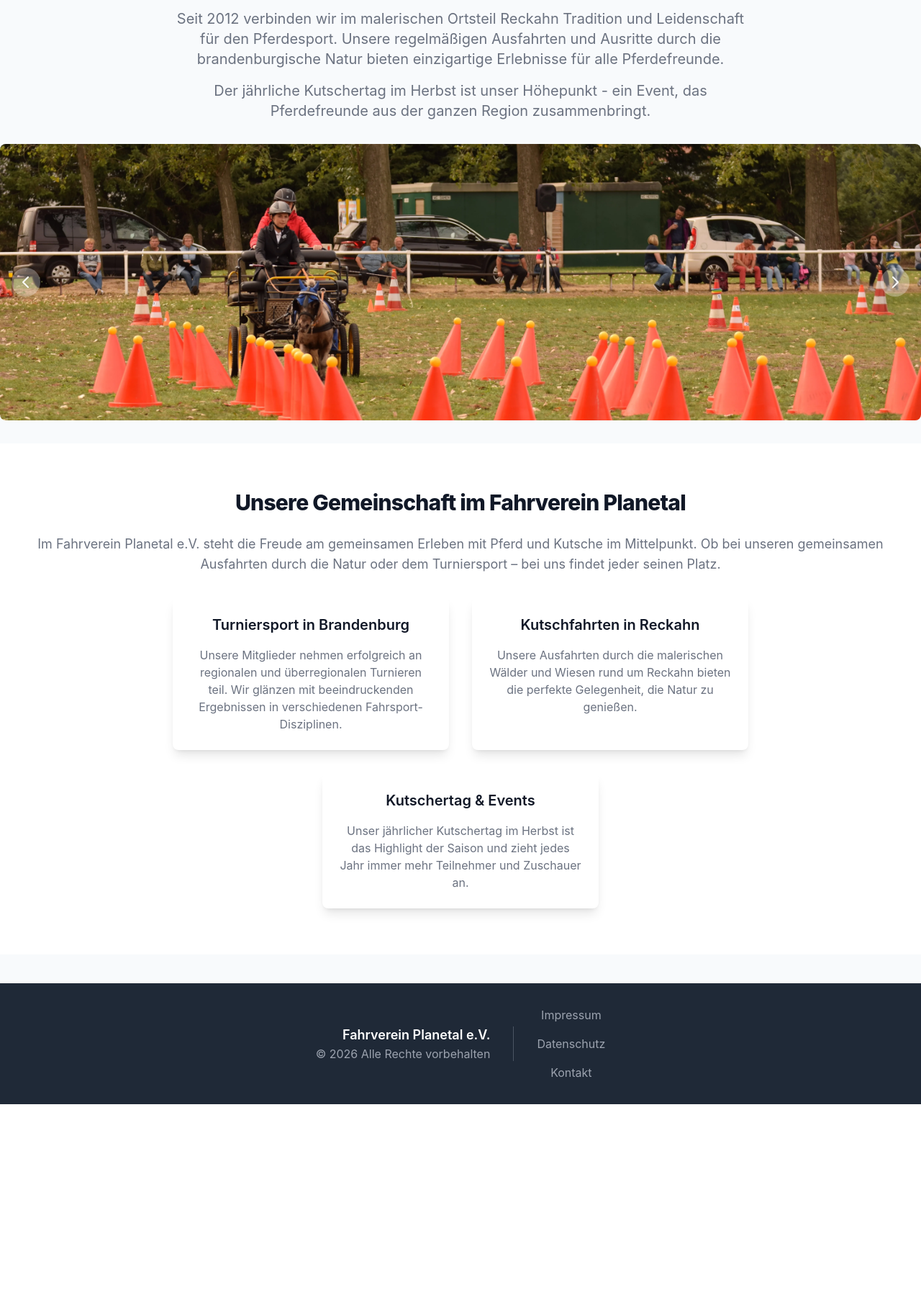
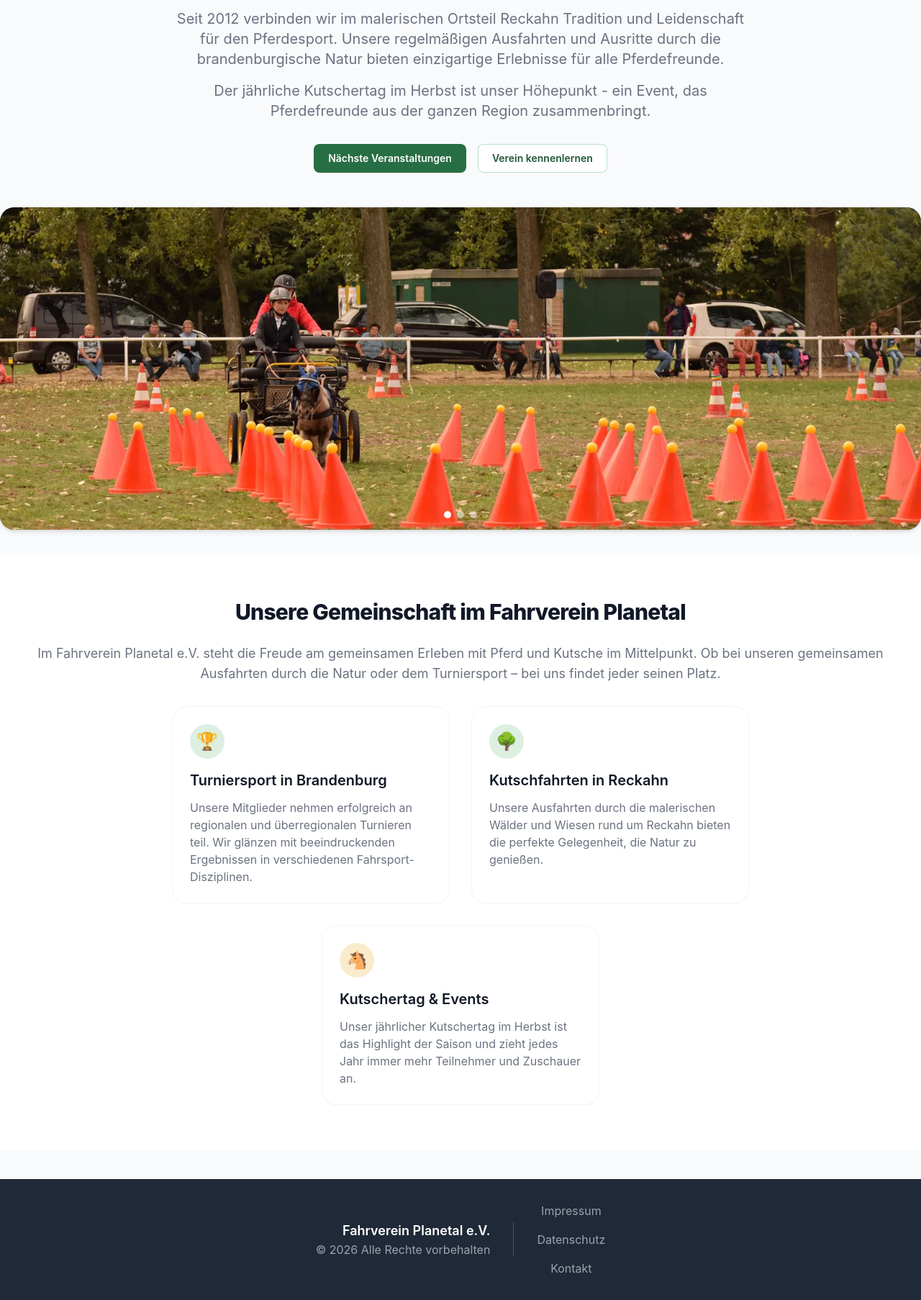
Before and after one commit to FischLord/flask-verein, a Flask app: page / in a window 1280 px wide. Shown: the part 284-2090 px from the top of the page at 72% size. Before the commit the page ends 1818 px from the top, so only its background shows below. Run offline with Flask 3, Linux system fonts and the light colour scheme; data that the repository does not hold is empty.

Commit message:
fix(startseite): Slider-Bug behoben + Hero-CTA + Bildoptimierung
- Slider-Bug ('Bild 1 auf Bild 3 komische Bewegung'): Flowbite-3-Slide-
  Translate-Carousel durch eigenen Cross-Fade-Slider (slider.js) ersetzt.
  Opacity-Fade statt translate -> kein 200%-Sweep des dritten Slides mehr.
  Inkl. Autoplay, Pause bei Hover/Fokus, Prev/Next, Dots, Tastatur,
  prefers-reduced-motion, A11y (aria-hidden/role/labels).
- Hero-Bilder von 6000x4000/1,8MB auf 1600x1067 reskaliert: gesamt
  ~3,5MB -> ~630KB (-82%). width/height gesetzt (CLS), erstes Bild
  loading=eager + fetchpriority=high (LCP), Rest lazy.
- Hero-CTA ergaenzt (fehlte komplett): 'Naechste Veranstaltungen' +
  'Verein kennenlernen' mit neuen .btn-primary/.btn-secondary.
- Community-Karten auf .card-hover + Markenfarben/Icons (spielerisch).

```diff
--- a/app/templates/index.html
+++ b/app/templates/index.html
@@ -16,6 +16,14 @@
                     Der jährliche Kutschertag im Herbst ist unser Höhepunkt - ein Event, das Pferdefreunde aus der ganzen Region zusammenbringt.
                 </p>
             </div>
+            <div class="flex flex-wrap justify-center gap-4 mb-12">
+                <a href="{{ url_for('main.veranstaltungen') }}" class="btn-primary">
+                    Nächste Veranstaltungen
+                </a>
+                <a href="{{ url_for('main.verein') }}" class="btn-secondary">
+                    Verein kennenlernen
+                </a>
+            </div>
         </div>
     {% else %}
         <div class="py-8 px-4 mx-auto max-w-screen-xl text-center lg:py-16 lg:px-12">
@@ -28,48 +36,63 @@
         </div>
     {% endif %}
 
-    <div id="promo-carousel" class="relative w-full mb-8" data-carousel="static">
-        <!-- Carousel wrapper -->
-        <div class="relative h-56 overflow-hidden rounded-lg md:h-96">
-            <!-- Slide 1 -->
-            <div class="hidden duration-700 ease-in-out" data-carousel-item>
+    <div id="promo-slider" class="relative w-full mb-8 group"
+         data-slider data-slide-interval="6000"
+         tabindex="0" role="region" aria-roledescription="Bildergalerie"
+         aria-label="Eindruecke aus dem Vereinsleben">
+      <!-- Slides (Cross-Fade ueber Opacity, kein Translate-Bug) -->
+      <div class="relative h-64 sm:h-80 md:h-96 lg:h-[28rem] overflow-hidden rounded-2xl shadow-md bg-brand-900">
+        <figure class="absolute inset-0 transition-opacity duration-700 ease-in-out opacity-0"
+                data-slide aria-hidden="true">
           <img src="{{ url_for('static', filename='promo1.webp') }}"
-                     class="absolute block w-full h-full object-cover"
+               class="w-full h-full object-cover"
+               width="1600" height="1067"
                alt="Kutschfahrt durch die malerische Landschaft von Reckahn"
-                     loading="lazy">
-            </div>
-            <!-- Slide 2 -->
-            <div class="hidden duration-700 ease-in-out" data-carousel-item>
+               loading="eager" fetchpriority="high">
+        </figure>
+        <figure class="absolute inset-0 transition-opacity duration-700 ease-in-out opacity-0"
+                data-slide aria-hidden="true">
           <img src="{{ url_for('static', filename='promo2.webp') }}"
-                     class="absolute block w-full h-full object-cover"
+               class="w-full h-full object-cover"
+               width="1600" height="1067"
                alt="Pferdesport und Kutschenfahren im Fahrverein Planetal"
                loading="lazy">
+        </figure>
+        <figure class="absolute inset-0 transition-opacity duration-700 ease-in-out opacity-0"
+                data-slide aria-hidden="true">
+          <img src="{{ url_for('static', filename='promo3.webp') }}"
+               class="w-full h-full object-cover"
+               width="1600" height="1067"
+               alt="Jaehrlicher Kutschertag im Fahrverein Planetal"
+               loading="lazy">
+        </figure>
       </div>
-            <!-- Slide 3 -->
-            <div class="hidden duration-700 ease-in-out" data-carousel-item>
-                <img src="{{ url_for('static', filename='promo3.webp') }}"
-                     class="absolute block w-full h-full object-cover"
-                     alt="Jährlicher Kutschertag im Fahrverein Planetal"
-                     loading="lazy">
-            </div>
-        </div>
-        <!-- Slider controls -->
-        <button type="button" class="absolute top-0 left-0 z-30 flex items-center justify-center h-full px-4 cursor-pointer group focus:outline-none focus-visible:ring-2 focus-visible:ring-white focus-visible:ring-offset-2" data-carousel-prev>
-            <span class="inline-flex items-center justify-center w-10 h-10 rounded-full bg-white/30 group-hover:bg-white/50 dark:bg-gray-800/30 dark:group-hover:bg-gray-800/60">
-                <svg aria-hidden="true" class="w-6 h-6 text-white dark:text-gray-800" fill="none" stroke="currentColor" viewBox="0 0 24 24" xmlns="http://www.w3.org/2000/svg">
+
+      <!-- Steuerung: Prev/Next -->
+      <button type="button" data-slide-prev
+              class="absolute top-1/2 left-3 -translate-y-1/2 z-20 flex items-center justify-center w-11 h-11 rounded-full bg-white/70 text-brand-800 shadow hover:bg-white transition-colors opacity-0 group-hover:opacity-100 focus:opacity-100">
+        <svg class="w-6 h-6" fill="none" stroke="currentColor" viewBox="0 0 24 24" aria-hidden="true">
           <path stroke-linecap="round" stroke-linejoin="round" stroke-width="2" d="M15 19l-7-7 7-7"></path>
         </svg>
         <span class="sr-only">Vorheriges Bild</span>
-            </span>
       </button>
-        <button type="button" class="absolute top-0 right-0 z-30 flex items-center justify-center h-full px-4 cursor-pointer group focus:outline-none focus-visible:ring-2 focus-visible:ring-white focus-visible:ring-offset-2" data-carousel-next>
-            <span class="inline-flex items-center justify-center w-10 h-10 rounded-full bg-white/30 group-hover:bg-white/50 dark:bg-gray-800/30 dark:group-hover:bg-gray-800/60">
-                <svg aria-hidden="true" class="w-6 h-6 text-white dark:text-gray-800" fill="none" stroke="currentColor" viewBox="0 0 24 24" xmlns="http://www.w3.org/2000/svg">
+      <button type="button" data-slide-next
+              class="absolute top-1/2 right-3 -translate-y-1/2 z-20 flex items-center justify-center w-11 h-11 rounded-full bg-white/70 text-brand-800 shadow hover:bg-white transition-colors opacity-0 group-hover:opacity-100 focus:opacity-100">
+        <svg class="w-6 h-6" fill="none" stroke="currentColor" viewBox="0 0 24 24" aria-hidden="true">
           <path stroke-linecap="round" stroke-linejoin="round" stroke-width="2" d="M9 5l7 7-7 7"></path>
         </svg>
-                <span class="sr-only">Nächstes Bild</span>
-            </span>
+        <span class="sr-only">Naechstes Bild</span>
       </button>
+
+      <!-- Punkte/Indikatoren -->
+      <div class="absolute bottom-4 left-1/2 -translate-x-1/2 z-20 flex gap-2">
+        <button type="button" data-slide-dot aria-label="Bild 1"
+                class="w-2.5 h-2.5 rounded-full bg-white/50 hover:bg-white transition-colors"></button>
+        <button type="button" data-slide-dot aria-label="Bild 2"
+                class="w-2.5 h-2.5 rounded-full bg-white/50 hover:bg-white transition-colors"></button>
+        <button type="button" data-slide-dot aria-label="Bild 3"
+                class="w-2.5 h-2.5 rounded-full bg-white/50 hover:bg-white transition-colors"></button>
+      </div>
     </div>
 
     <article class="bg-white dark:bg-gray-900 py-16">
@@ -82,21 +105,24 @@
                 Ob bei unseren gemeinsamen Ausfahrten durch die Natur oder dem Turniersport – bei uns findet jeder seinen Platz.
             </p>
             <div class="flex flex-wrap justify-center gap-8">
-                <article class="max-w-sm rounded-lg shadow-lg bg-white dark:bg-gray-800 p-6">
-                    <h3 class="text-xl font-semibold text-gray-900 dark:text-white">Turniersport in Brandenburg</h3>
-                    <p class="mt-4 text-gray-500 dark:text-gray-400">
+                <article class="card-hover max-w-sm p-6 text-left">
+                    <div class="w-12 h-12 rounded-full bg-brand-100 text-brand-700 flex items-center justify-center mb-4 text-2xl">🏆</div>
+                    <h3 class="text-xl font-semibold text-gray-900">Turniersport in Brandenburg</h3>
+                    <p class="mt-3 text-gray-500">
                         Unsere Mitglieder nehmen erfolgreich an regionalen und überregionalen Turnieren teil. Wir glänzen mit beeindruckenden Ergebnissen in verschiedenen Fahrsport-Disziplinen.
                     </p>
                 </article>
-                <article class="max-w-sm rounded-lg shadow-lg bg-white dark:bg-gray-800 p-6">
-                    <h3 class="text-xl font-semibold text-gray-900 dark:text-white">Kutschfahrten in Reckahn</h3>
-                    <p class="mt-4 text-gray-500 dark:text-gray-400">
+                <article class="card-hover max-w-sm p-6 text-left">
+                    <div class="w-12 h-12 rounded-full bg-brand-100 text-brand-700 flex items-center justify-center mb-4 text-2xl">🌳</div>
+                    <h3 class="text-xl font-semibold text-gray-900">Kutschfahrten in Reckahn</h3>
+                    <p class="mt-3 text-gray-500">
                         Unsere Ausfahrten durch die malerischen Wälder und Wiesen rund um Reckahn bieten die perfekte Gelegenheit, die Natur zu genießen.
                     </p>
                 </article>
-                <article class="max-w-sm rounded-lg shadow-lg bg-white dark:bg-gray-800 p-6">
-                    <h3 class="text-xl font-semibold text-gray-900 dark:text-white">Kutschertag & Events</h3>
-                    <p class="mt-4 text-gray-500 dark:text-gray-400">
+                <article class="card-hover max-w-sm p-6 text-left">
+                    <div class="w-12 h-12 rounded-full bg-accent-100 text-accent-700 flex items-center justify-center mb-4 text-2xl">🐴</div>
+                    <h3 class="text-xl font-semibold text-gray-900">Kutschertag &amp; Events</h3>
+                    <p class="mt-3 text-gray-500">
                         Unser jährlicher Kutschertag im Herbst ist das Highlight der Saison und zieht jedes Jahr immer mehr Teilnehmer und Zuschauer an.
                     </p>
                 </article>
@@ -104,4 +130,5 @@
         </div>
     </article>
 </section>
+<script src="{{ url_for('static', filename='js/slider.js') }}" defer></script>
 {% endblock %}
```
Also changed, not shown: app/static/js/slider.js (added, +90 -0 lines), app/static/css/app.css, app/static/promo1.webp, app/static/promo2.webp, app/static/promo3.webp. Lines whose indentation alone changed are shown as unchanged.
